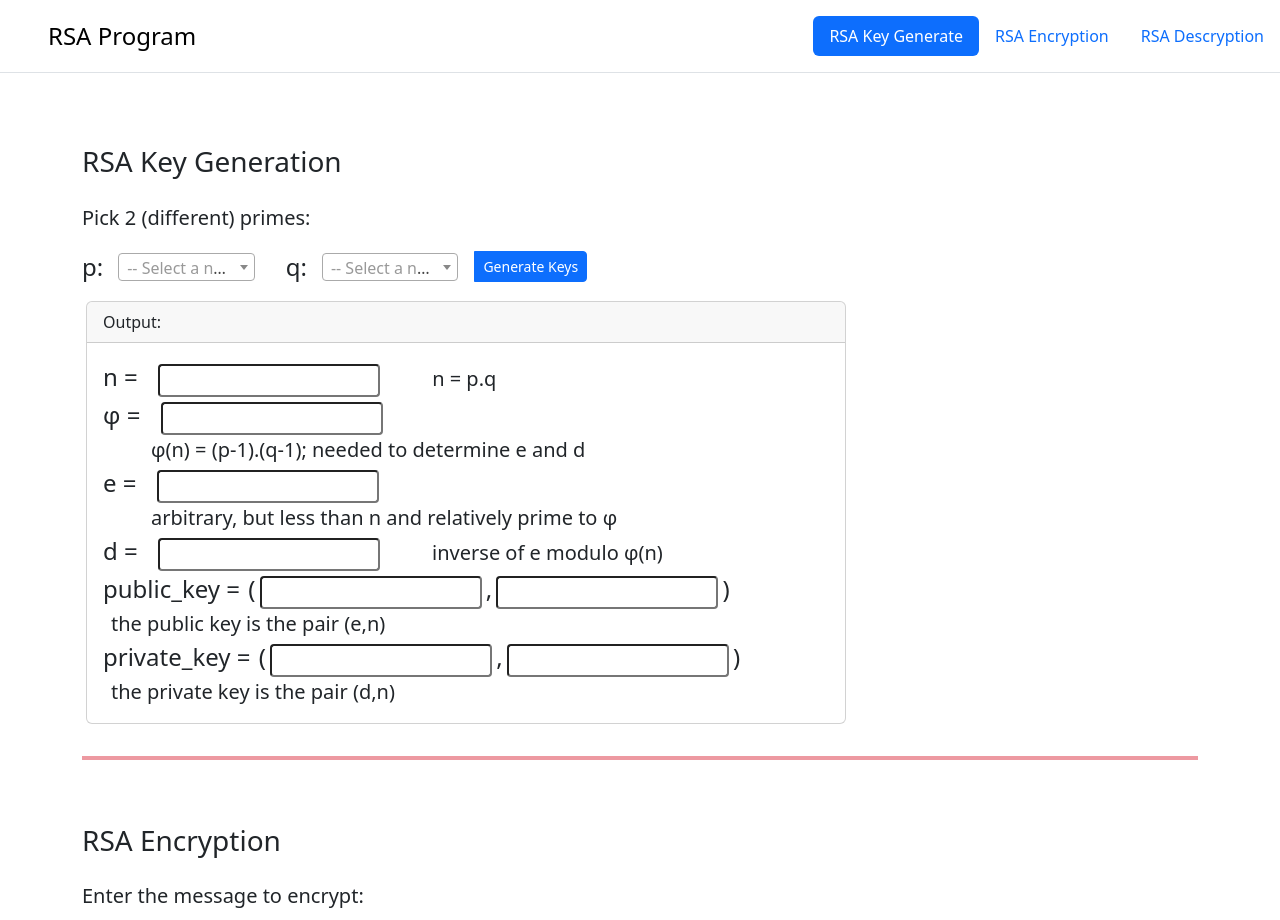
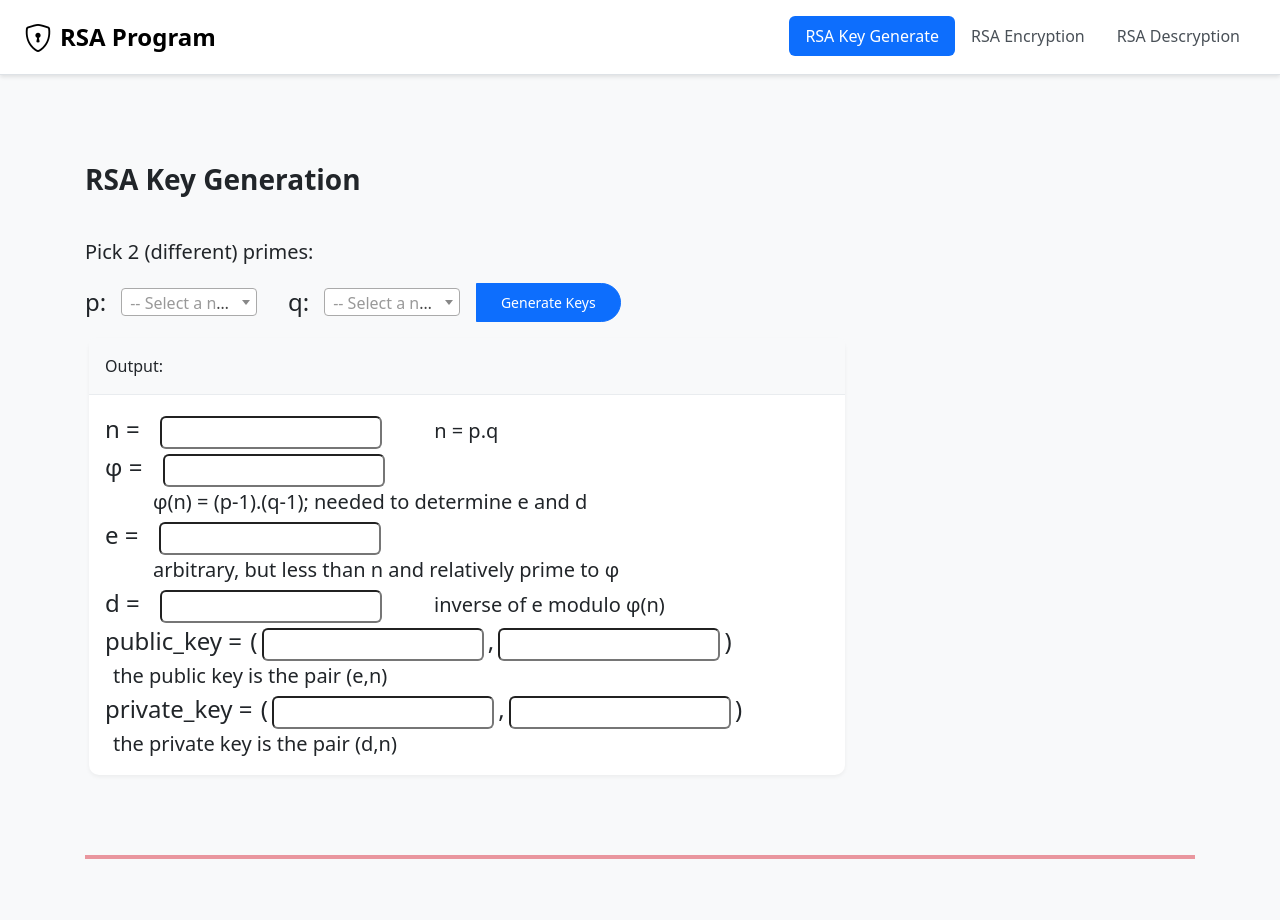
Before and after one commit to AgengPraba/rsa-program, a website: page index.html in a window 1280 px wide. Shown: the top 920 px of the page. Drawn offline with nearby package versions, Linux system fonts and the light colour scheme.

Commit message:
Refactor CSS styles for header, navigation, cards, and form controls

```diff
--- a/index.html
+++ b/index.html
@@ -16,19 +16,105 @@
       rel="stylesheet"
       href="node_modules/select2/dist/css/select2.min.css"
     />
+    <style>
+      body {
+        background-color: #f8f9fa;
+      }
+
+      header {
+        background-color: #ffffff;
+        box-shadow: 0 2px 4px rgba(0,0,0,.1);
+      }
+
+      .nav-link {
+        color: #495057;
+        font-weight: 500;
+        padding: 0.5rem 1rem;
+        border-radius: 20px;
+        transition: all 0.3s ease;
+      }
+
+      .nav-link:hover {
+        background-color: #e9ecef;
+      }
+
+      .nav-link.active {
+        background-color: #0d6efd;
+        color: white;
+      }
+
+      .card {
+        border: none;
+        border-radius: 10px;
+        box-shadow: 0 2px 4px rgba(0,0,0,.05);
+        margin-bottom: 1.5rem;
+      }
+
+      .card-header {
+        background-color: #f8f9fa;
+        border-bottom: 1px solid #e9ecef;
+        padding: 1rem;
+        font-weight: 500;
+      }
+
+      .btn {
+        border-radius: 20px;
+        padding: 0.5rem 1.5rem;
+        font-weight: 500;
+      }
+
+      .form-control, .form-select {
+        border-radius: 8px;
+        border: 1px solid #dee2e6;
+      }
+
+      .form-control:focus, .form-select:focus {
+        box-shadow: 0 0 0 0.2rem rgba(13,110,253,.25);
+      }
+
+      textarea.form-control {
+        min-height: 120px;
+      }
+
+      .form-control-sm {
+        border-radius: 6px;
+      }
+
+      hr.border {
+        margin: 2rem 0;
+      }
+
+      /* Section spacing */
+      .section {
+        padding: 2rem 0;
+      }
+
+      /* Custom container padding */
+      .container {
+        padding: 2rem 15px;
+      }
+
+      /* Footer styling */
+      footer {
+        background-color: #ffffff;
+        padding: 1.5rem 0;
+      }
+
+      footer a:hover {
+        color: #0d6efd !important;
+      }
+    </style>
   </head>
   <body>
     <header
-      class="d-flex flex-wrap justify-content-center py-3 mb-4 border-bottom sticky-top"
+      class="d-flex flex-wrap justify-content-center py-3 mb-4 border-bottom sticky-top p-4"
     >
       <a
         href="/"
         class="d-flex align-items-center mb-3 mb-md-0 me-md-auto link-body-emphasis text-decoration-none"
       >
-        <svg class="bi me-2" width="40" height="32">
-          <use xlink:href="#bootstrap"></use>
-        </svg>
-        <span class="fs-4">RSA Program</span>
+        <i class="bi bi-shield-lock fs-3 me-2"></i>
+        <span class="fs-4 fw-semibold">RSA Program</span>
       </a>
       <ul class="nav nav-pills">
         <li class="nav-item">
@@ -49,9 +135,9 @@
     </header>
 
     <div class="container">
-      <div class="row">
+      <div class="row section">
         <div class="col-md-6">
-          <h3 id="rsa_key_generate" class="pt-5">RSA Key Generation</h3>
+          <h3 id="rsa_key_generate" class="mb-4 fw-bold">RSA Key Generation</h3>
           <div class="form-group">
             <label class="fs-5 my-3">Pick 2 (different) primes: </label>
             <div class="input-group d-flex align-items-center">
@@ -145,8 +231,8 @@
         </div>
       </div>
       <hr class="border border-danger border-2 opacity-50" />
-      <div class="row">
-        <h3 id="rsa_encryption" class="pt-lg-5">RSA Encryption</h3>
+      <div class="row section">
+        <h3 id="rsa_encryption" class="mb-4 fw-bold">RSA Encryption</h3>
         <div class="col-md-12 justify-content-center">
           <div class="form-group mb-4">
             <label class="fs-5 my-3">Enter the message to encrypt: </label>
@@ -196,8 +282,8 @@
       </div>
 
       <hr class="border border-danger border-2 opacity-50" />
-      <div class="row">
-        <h3 id="rsa_descryption" class="pt-5">RSA Descryption</h3>
+      <div class="row section">
+        <h3 id="rsa_descryption" class="mb-4 fw-bold">RSA Descryption</h3>
         <div class="col-md-12 justify-content-center">
           <div class="form-group mb-4">
             <label class="fs-5 my-3"
@@ -260,9 +346,17 @@
         </div>
 
         <ul class="nav col-md-4 justify-content-end list-unstyled d-flex">
-          <li class="ms-3"><i class="bi bi-twitter-x fs-4"></i></li>
-          <li class="ms-3"><i class="bi bi-github fs-4"></i></li>
-          <li class="ms-3"><i class="bi bi-instagram fs-4"></i></li>
+          <li class="ms-3">
+            <a href="https://www.instagram.com/agengpraba/" class="text-body-secondary text-decoration-none">Ageng</a>
+          </li>
+          <li class="ms-3">|</li>
+          <li class="ms-3">
+              <a href="https://www.instagram.com/briancahyaa/" class="text-body-secondary text-decoration-none">Brian</a>
+          </li>
+          <li class="ms-3">|</li>
+          <li class="ms-3">
+              <a href="https://www.instagram.com/jehianth/" class="text-body-secondary text-decoration-none">Jehian</a>
+          </li>
         </ul>
       </footer>
     </div>
```
